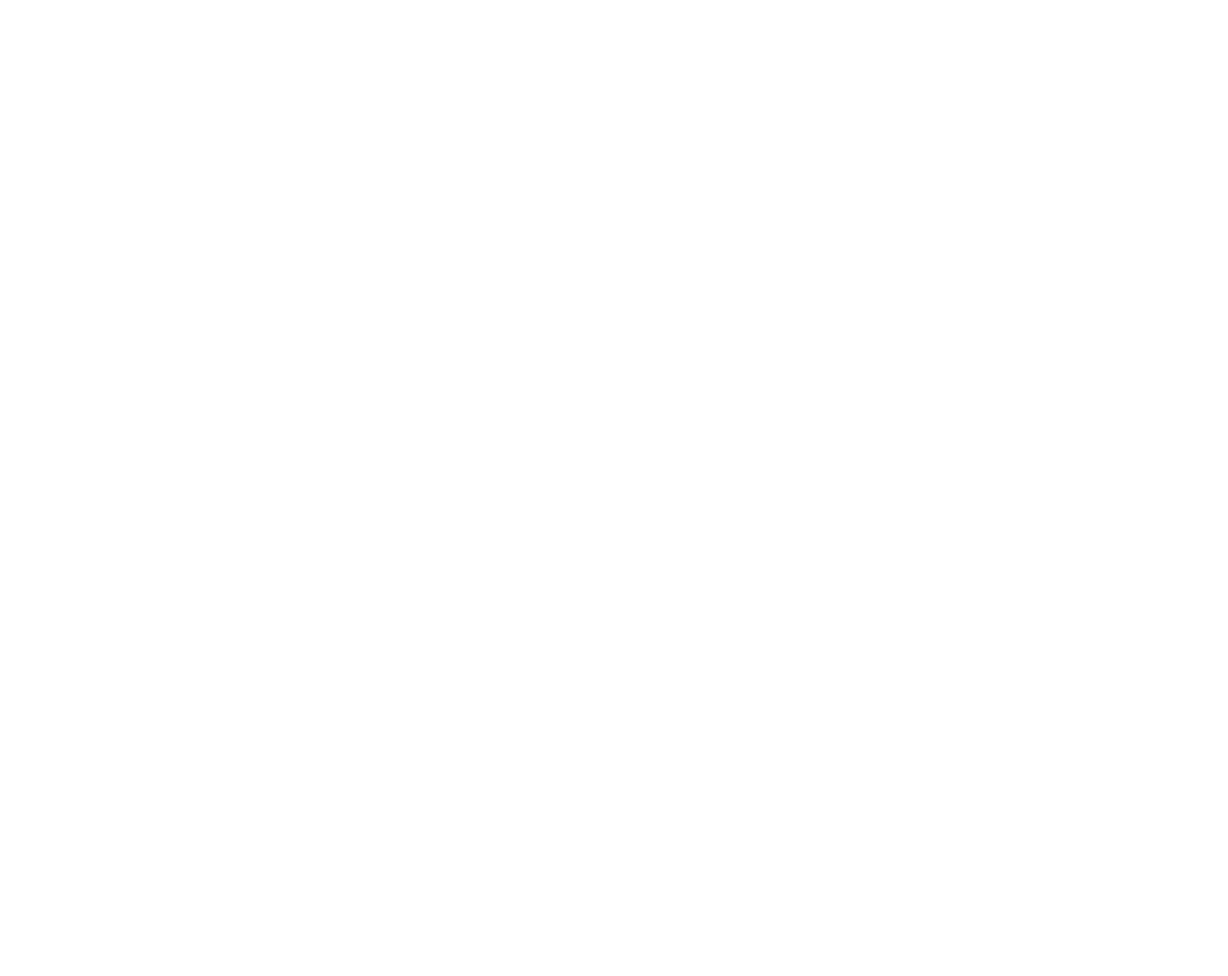
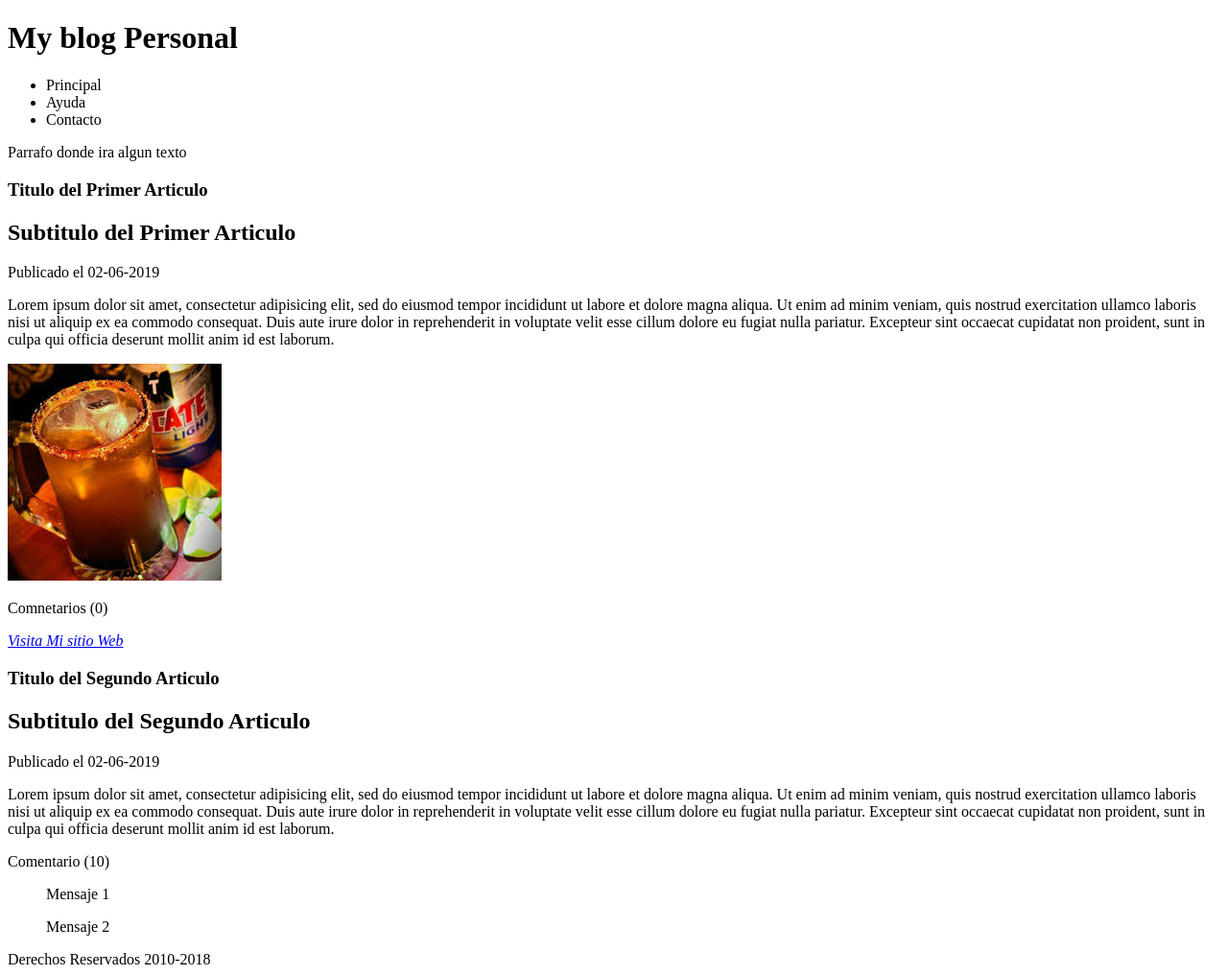
Before and after one commit to David2502/miProyecto, a plain HTML site: page index.html in a window 1280 px wide. Shown: the whole page at 96% size. Before the commit the page ends 800 px from the top, so only its background shows below. Drawn offline with Linux system fonts and the light colour scheme.

Commit message:
se empezo con la creacion del blog

```diff
--- a/index.html
+++ b/index.html
@@ -2,9 +2,66 @@
 <html lang="en" dir="ltr">
   <head>
     <meta charset="utf-8">
-    <title>Mi primera Pagina 2</title>
+    <title>My Primera Pagina Web</title>
   </head>
   <body>
+   <header><h1>My blog Personal</h1> </header>
+
+<nav>
+  <ul>
+    <li>Principal</li>
+    <li>Ayuda </li>
+    <li>Contacto</li>
+  </ul>
+</nav>
+<p>Parrafo donde ira algun texto</p>
+<section>
+  <article >
+    <hgroup>
+      <h1>Titulo del Primer Articulo</h1>
+      <h2>Subtitulo del Primer Articulo</h2>
+    </hgroup>
+
+    <time datetime="02-06-2019">Publicado el 02-06-2019</time>
+    <p>Lorem ipsum dolor sit amet, consectetur adipisicing elit, sed do eiusmod tempor incididunt ut labore et dolore magna aliqua. Ut enim ad minim veniam, quis nostrud exercitation ullamco laboris nisi ut aliquip ex ea commodo consequat. Duis aute irure dolor in reprehenderit in voluptate velit esse cillum dolore eu fugiat nulla pariatur. Excepteur sint occaecat cupidatat non proident, sunt in culpa qui officia deserunt mollit anim id est laborum.</p>
+    <img src="Imagenes/cerveza.jpg" alt="">
+      <footer>
+        <p>Comnetarios (0)</p>
+      </footer>
+    <address >
+      <a href="http://www.google.com">Visita Mi sitio Web</a>
+    </address>
+  </article>
+
+  <article >
+    <hgroup>
+      <h1>Titulo del Segundo Articulo</h1>
+      <h2>Subtitulo del Segundo Articulo</h2>
+    </hgroup>
+
+   <time datetime="02-06-2019">Publicado el 02-06-2019</time>
+   <p>Lorem ipsum dolor sit amet, consectetur adipisicing elit, sed do eiusmod tempor incididunt ut labore et dolore magna aliqua. Ut enim ad minim veniam, quis nostrud exercitation ullamco laboris nisi ut aliquip ex ea commodo consequat. Duis aute irure dolor in reprehenderit in voluptate velit esse cillum dolore eu fugiat nulla pariatur. Excepteur sint occaecat cupidatat non proident, sunt in culpa qui officia deserunt mollit anim id est laborum.</p>
+
+   <footer>
+     <p>Comentario (10)</p>
+   </footer>
+  </article>
+</section>
+
+<aside >
+   <blockquote cite="http://">
+     Mensaje 1
+   </blockquote>
+
+   <blockquote cite="http://">
+     Mensaje 2
+   </blockquote>
+
+</aside>
+
+<footer>
+  Derechos Reservados 2010-2018
+</footer>
 
   </body>
 </html>
```
Also changed, not shown: Imagenes/cerveza.jpg (added).
